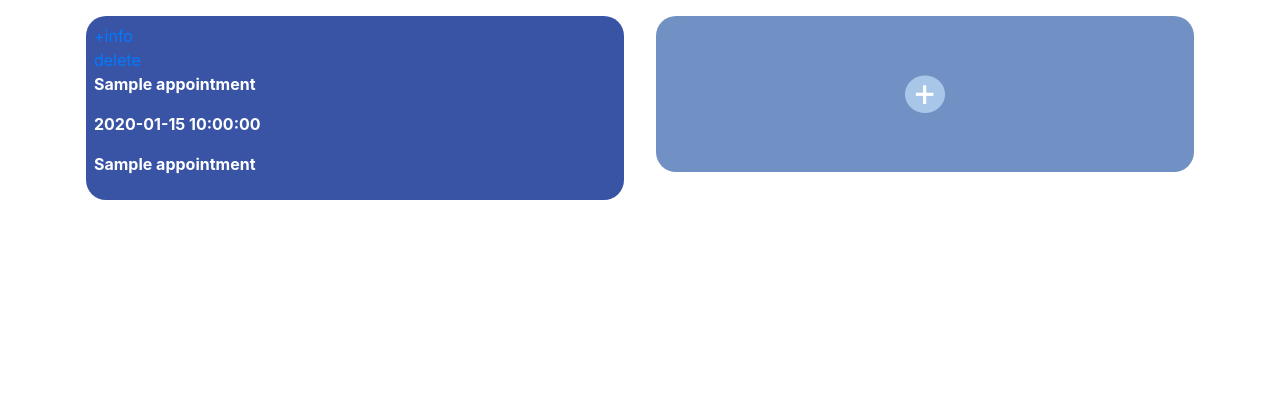
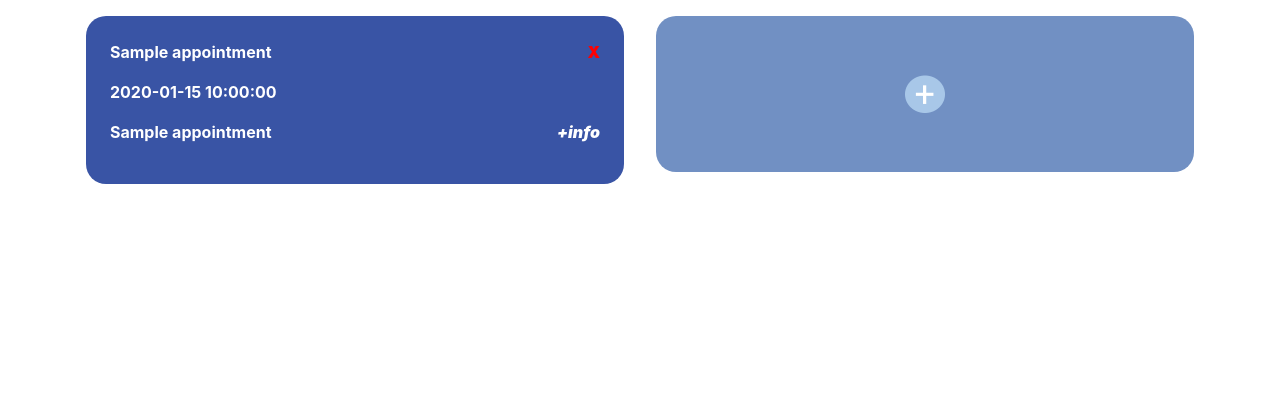
Before and after one commit to Penguin-Crud/ByteConsultorio, a PHP site: template src/views/pages/listaConsultas.php in a window 1280 px wide. Shown: the part 48-447 px from the top of the page. Run offline with PHP 8.4, Linux system fonts and the light colour scheme; the template is opened without the code that fills it: most values are stand-ins (such as "Sample title", 1, 10 or a date in 2020); some libraries are stand-ins or nearby versions.

Commit message:
button delete & info styles

```diff
--- a/src/views/pages/listaConsultas.php
+++ b/src/views/pages/listaConsultas.php
@@ -1,4 +1,4 @@
-<?php require_once __DIR__ . '/../layouts/default.php';?>
+<?php require_once __DIR__ . '/../layouts/default.php'; ?>
 
 <main class='container'>
     <div class="row">
@@ -8,18 +8,29 @@
             echo "
             <div class='col d-flex flex-column align-items-start justify-content-center h-25 p-2 text-white m-3'
             style='background-color:rgba(57,84,165,100); border-radius:20px; width:30vw'>
-                <a href='?action=popUp&id={$itemConsulta->id}'>+info</a>
-                <a href='?action=delete&id={$itemConsulta->id}'>delete</a>
-                <p><b>{$itemConsulta->title}</b></p>
-                <p><b>{$itemConsulta->created_at}</b></p>
-                <p><b>{$itemConsulta->name}</b></p>
+               <div class ='w-100 p-3 '>
+                    <div>
+                        <div style = 'display:flex; justify-content:space-between'>
+                           <p><b>{$itemConsulta->title}</b></p>
+                           <a style='color:red; text-decoration:none; font-weight:900'
+                              href='?action=delete&id={$itemConsulta->id}'>X</a>
+                        </div>
+                        <p><b>{$itemConsulta->created_at}</b></p>
+                        <div style='display:flex; justify-content:space-between;'>
+                            <p><b>{$itemConsulta->name}</b></p>
+                            <a class ='ps-3'style='color:white; text-decoration:none; font-weight:900; font-style:italic; float:left' href='?action=popUp&id={$itemConsulta->id}'>+info</a>
+                        </div>
+                    </div>
+
+               </div>
             </div>
-            ";}
+            ";
+        }
+
         ?>
 
-        <div class='col d-flex flex-column align-items-center justify-content-center h-25 p-2 text-white m-3'
-        style='background-color:rgba(113,144,195,100); border-radius:20px;width:30vw'>
-            <button style= "background-color:transparent;border:none" onclick="location='/create'">
+        <div class='col d-flex flex-column align-items-center justify-content-center h-25 p-2 text-white m-3' style='background-color:rgba(113,144,195,100); border-radius:20px;width:30vw'>
+            <button style="background-color:transparent;border:none" onclick="location='/create'">
                 <img src="/assets/btnadd.png" alt="btn Add" class='w-50 pt-5 pb-5'>
             </button>
         </div>
@@ -27,4 +38,4 @@
     </div>
 </main>
 
-<?php require_once __DIR__ . '/../layouts/defaultFooter.php'?>
+<?php require_once __DIR__ . '/../layouts/defaultFooter.php' ?>
```
